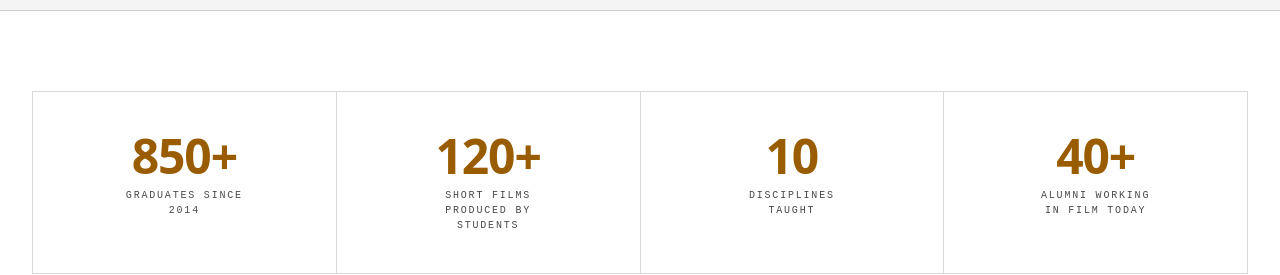
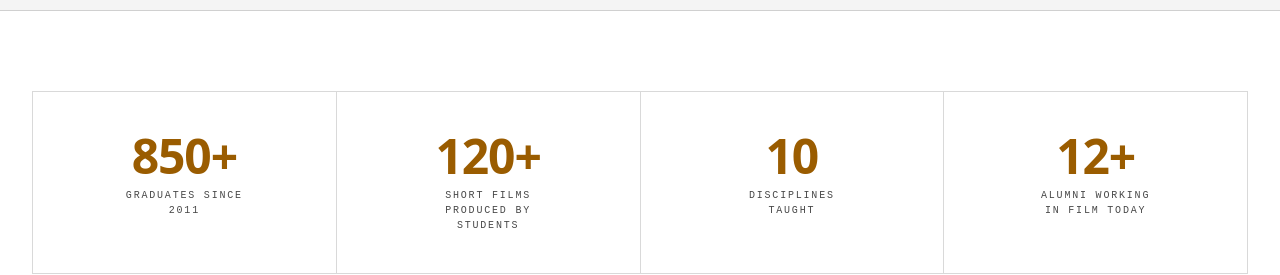
Before and after one commit to emandoyesus/Addisalem-Film-Academy, a React (Vite) app: page / in a window 1280 px wide. Shown: the part 840-1115 px from the top of the page. Built offline with nearby package versions, Linux system fonts and the light colour scheme; no server answers.

Commit message:
stats update

```diff
--- a/src/data/content.ts
+++ b/src/data/content.ts
@@ -97,7 +97,7 @@ export const site: SiteInfo = {
     { day: 'Saturday', time: '9:00 – 13:00' },
     { day: 'Sunday', time: 'Closed' },
   ],
-  founded: 2014,
+  founded: 2011,
 }
 
 export const navLinks: { label: string; href: string }[] = [
@@ -184,10 +184,10 @@ export const announcements: Announcement[] = [
 
 /* TODO(owner): replace these figures with real numbers */
 export const stats: Stat[] = [
-  { value: '850+', label: 'Graduates since 2014' },
+  { value: '850+', label: 'Graduates since 2011' },
   { value: '120+', label: 'Short films produced by students' },
   { value: '10', label: 'Disciplines taught' },
-  { value: '40+', label: 'Alumni working in film today' },
+  { value: '12+', label: 'Alumni working in film today' },
 ]
 
 export const programs: Program[] = [
```
